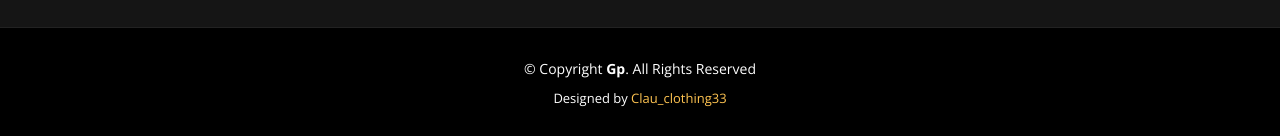
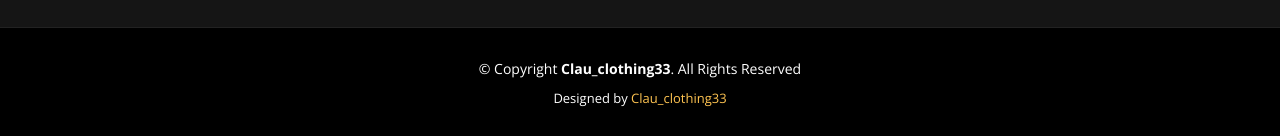
Before and after one commit to Claudiu334/Claudiu334.github.io, a plain HTML site: page index.html in a window 1280 px wide. Shown: the part 7481-7617 px from the top of the page. Drawn offline with nearby package versions, Linux system fonts and the light colour scheme.

Commit message:
Update index.html

```diff
--- a/index.html
+++ b/index.html
@@ -776,7 +776,7 @@
 
     <div class="container">
       <div class="copyright">
-        &copy; Copyright <strong><span>Gp</span></strong>. All Rights Reserved
+        &copy; Copyright <strong><span>Clau_clothing33</span></strong>. All Rights Reserved
       </div>
       <div class="credits">
         <!-- All the links in the footer should remain intact. -->
```
